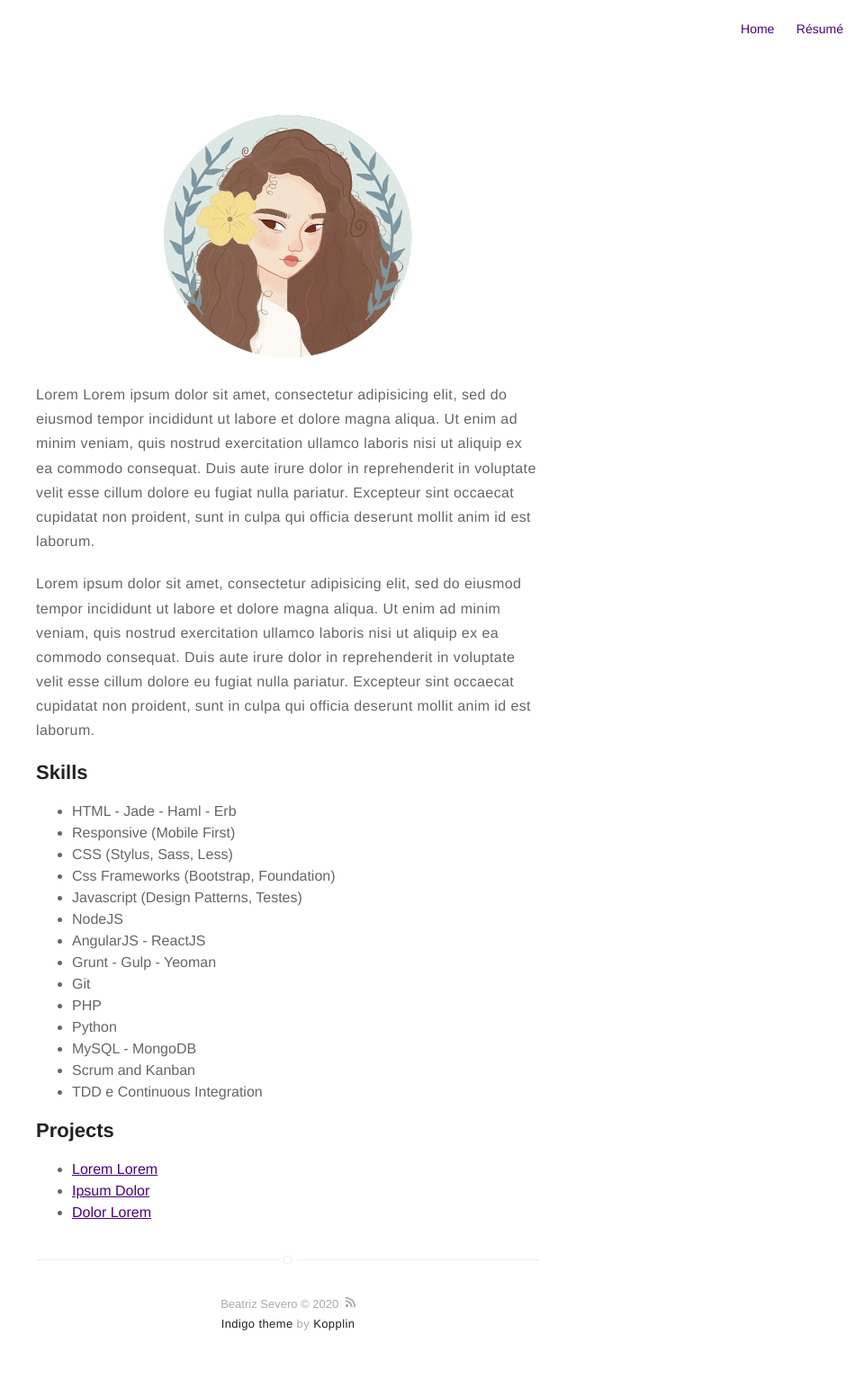
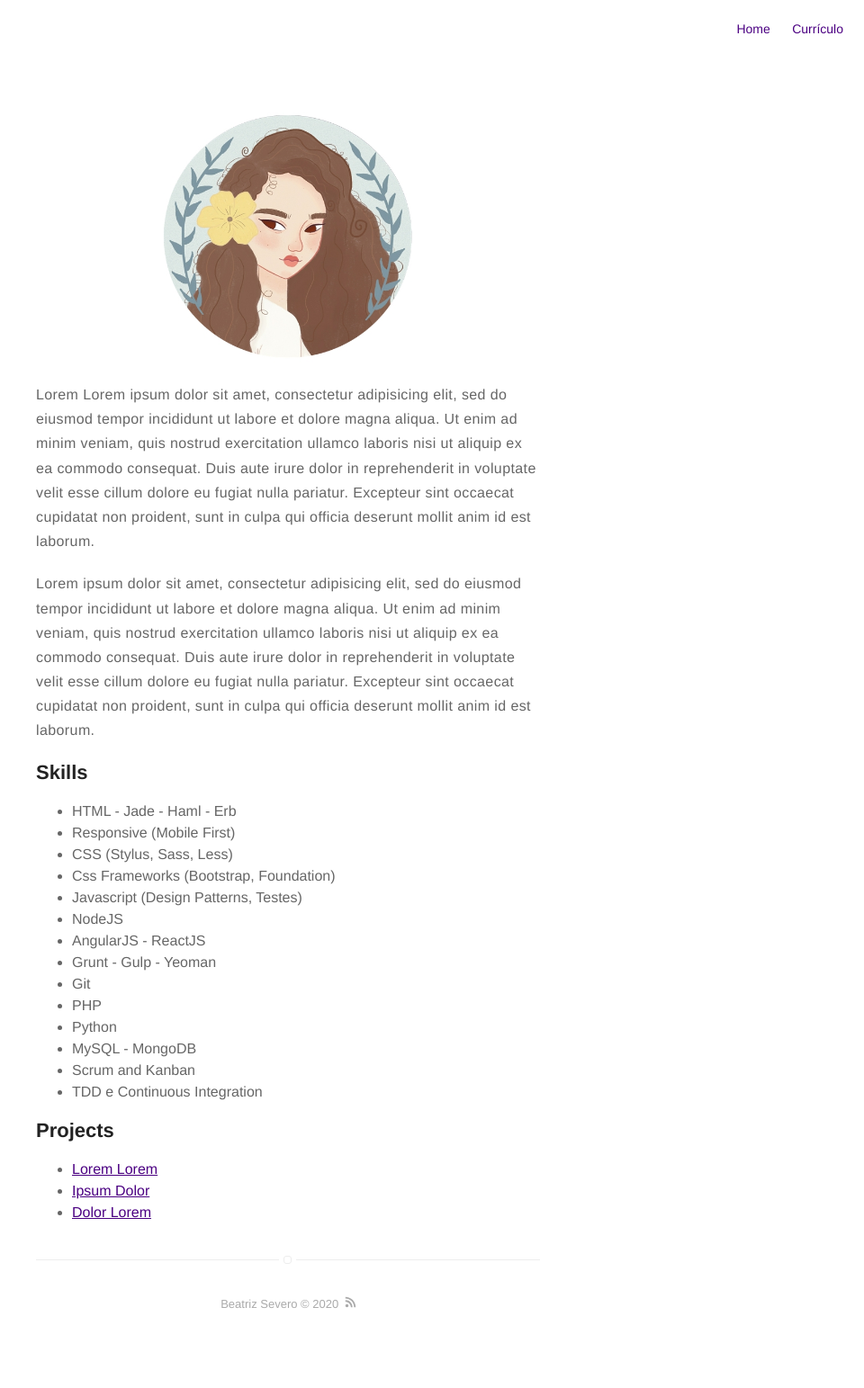
Before and after one commit to beatrizsev/beatrizsev.github.io, a Jekyll site: the page built from about.md, in a window 1280 px wide. Shown: the whole page at 90% size, without its empty margins (320-1280 px from the left). Built offline with Jekyll 4.4.1, drawn with Linux system fonts in a browser that asks for light colours; after the commit the page ends 1501 px from its top, so only the background shows below that.

Commit message:
cv tittle

```diff
--- a/_includes/footer.html
+++ b/_includes/footer.html
@@ -7,9 +7,5 @@
         </svg>
     </a>
 
-    <p class="extra">
-        <a class="link" href="https://github.com/sergiokopplin/indigo">Indigo theme</a>
-        by
-        <a class="link" href="https://github.com/sergiokopplin/indigo">Kopplin</a>
-    </p>
+
 </footer>
--- a/_includes/nav.html
+++ b/_includes/nav.html
@@ -32,7 +32,7 @@
 
         {% if site.resume == true %}
             <li class="item">
-                <a class="link" href="{% if site.resume-external %}{{ site.resume-url }}{% else %}{{ site.url }}/{{ site.resume-url }}{% endif %}">Résumé</a>
+                <a class="link" href="{% if site.resume-external %}{{ site.resume-url }}{% else %}{{ site.url }}/{{ site.resume-url }}{% endif %}">Currículo</a>
             </li>
         {% endif %}
     </ul>
--- a/index.html
+++ b/index.html
@@ -1,4 +1,4 @@
 ---
 layout: page
-title: Home
+title:
 ---
```
